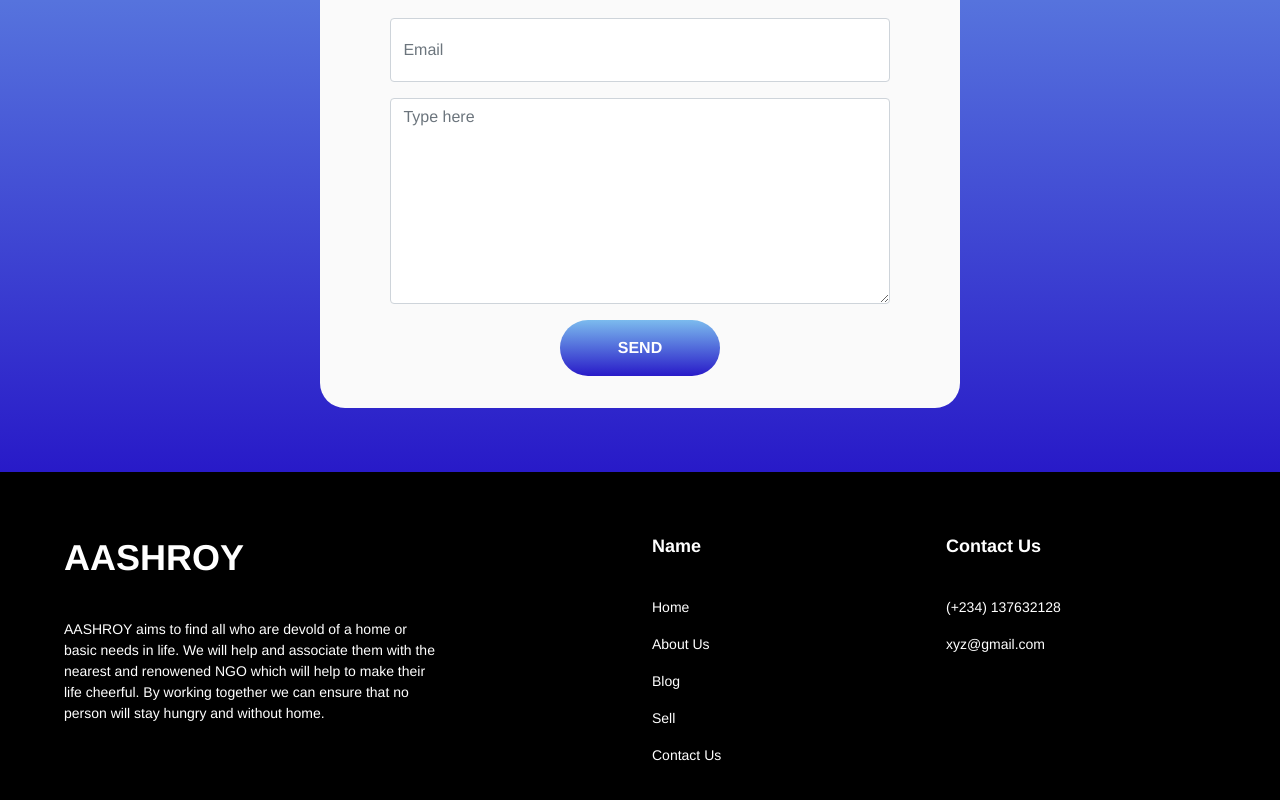
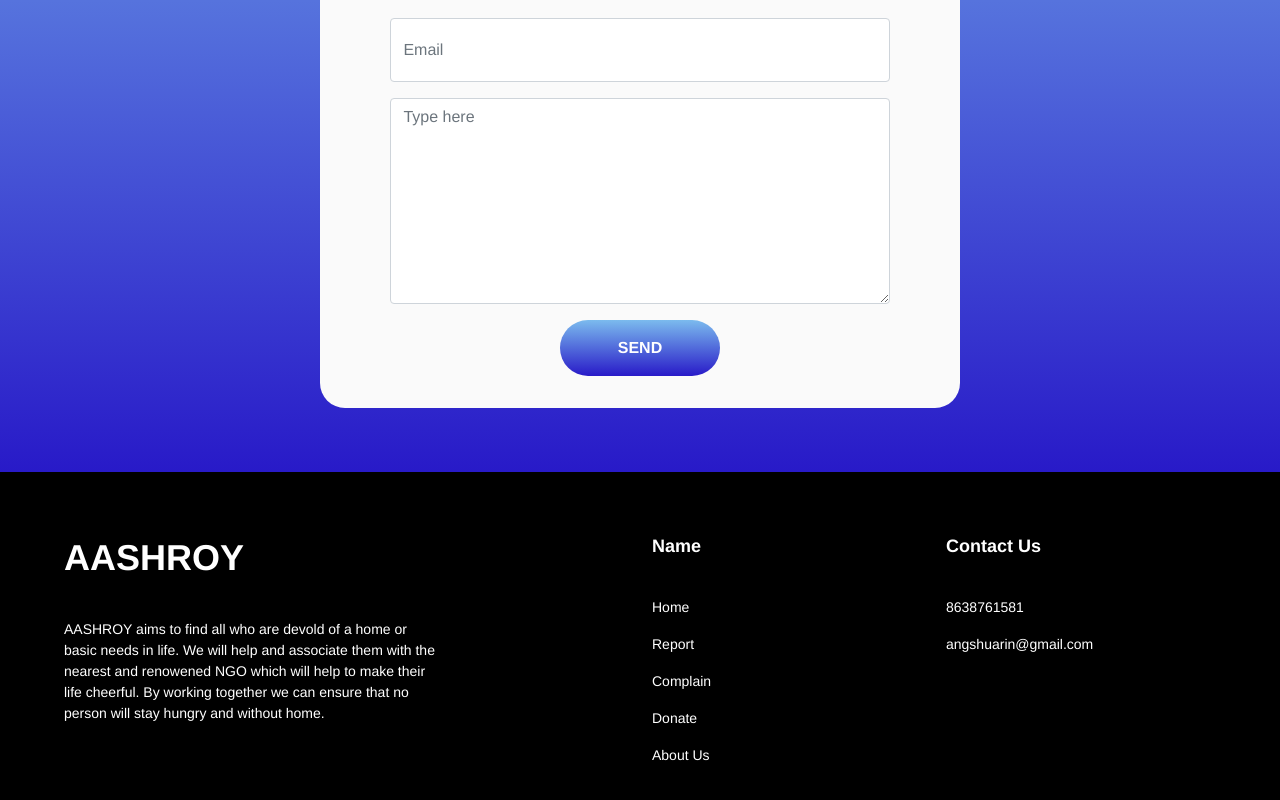
Before and after one commit to Marg-team/frontend, a React (Create React App) app: page / in a window 1280 px wide. Shown: the part 5400-6200 px from the top of the page. Built offline with nearby package versions, Linux system fonts and the light colour scheme.

Commit message:
footer done

```diff
--- a/src/ui/components/Footer/Footer.js
+++ b/src/ui/components/Footer/Footer.js
@@ -1,5 +1,6 @@
 import React from 'react'
 import { Col, Row } from 'react-bootstrap'
+import { Link } from 'react-router-dom'
 import * as styles from './Footer.module.css'
 
 export default function Footer() {
@@ -12,20 +13,30 @@ export default function Footer() {
                         <p>AASHROY aims to find all who are devold of a home or basic needs in life. We will help and associate them with the nearest and renowened NGO
                         which will help to make their life cheerful. By working together we can ensure that no person will stay hungry and without home.</p>
                     </div>
-                    <i className="contact_icon fab fa-google-plus-g"></i><i className="contact_icon fab fa-facebook-square"></i><i className="contact_icon fab fa-twitter-square"></i><i className="contact_icon fab fa-instagram-square"></i>
+                    {/* <i className="contact_icon fab fa-google-plus-g"></i><i className="contact_icon fab fa-facebook-square"></i><i className="contact_icon fab fa-twitter-square"></i><i className="contact_icon fab fa-instagram-square"></i> */}
                     </Col>
                     <Col lg={3} md={3} className={styles.content}>
                         <h3>Name</h3>
-                        <p>Home</p>
-                        <p>About Us</p>
-                        <p>Blog</p>
-                        <p>Sell</p>
-                        <p>Contact Us</p>
+                        <p>
+                            <Link to={{pathname: `/`, state: {scrolltop: true}}}>Home</Link>
+                        </p>
+                        <p>
+                            <Link to={`/report/`}>Report</Link>
+                        </p>
+                        <p>
+                            <Link to={`/complain/`}>Complain</Link>
+                        </p>
+                        <p>
+                            <Link to={`/donate/`}>Donate</Link>
+                        </p>
+                        <p>
+                            <Link to={`/about/`}>About Us</Link>
+                        </p>
                     </Col>
                     <Col lg={3} md={3} className={styles.content}>
                         <h3>Contact Us</h3>
-                        <p>(+234) 137632128</p>
-                        <p>xyz@gmail.com</p>
+                        <p>8638761581</p>
+                        <p>angshuarin@gmail.com</p>
                     </Col>
                 </Row>
         </footer>
--- a/src/ui/components/Footer/Footer.module.css
+++ b/src/ui/components/Footer/Footer.module.css
@@ -27,6 +27,11 @@
     font-size: 14px;
 }
 
+.footer a{
+    text-decoration: none;
+    color: #ffffff;
+}
+
 .para{
     width: 67%;
 }
```
